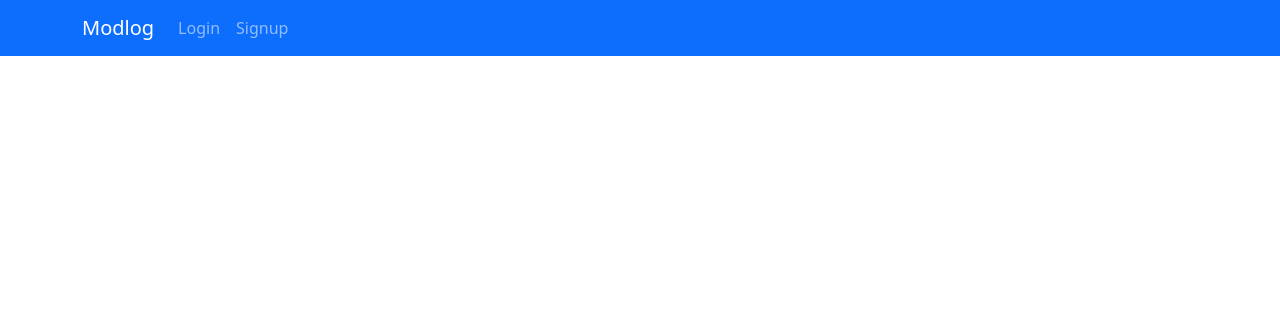
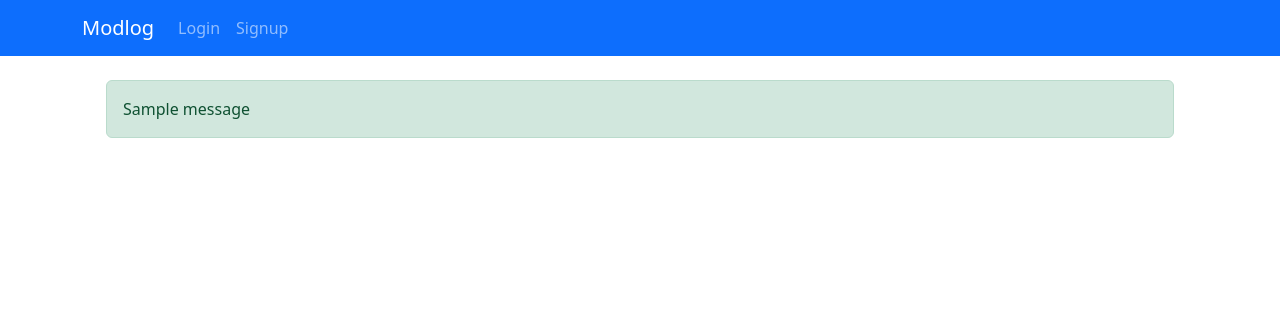
Before and after one commit to jsim94/autolog, a Flask app: template app/templates/site_base.html in a window 1280 px wide. Shown: the top 316 px of the page. Run offline with Flask 2, Linux system fonts and the light colour scheme; the template is opened without the code that fills it, so the values that code supplies are empty; tables that the repository leaves empty hold one stand-in row (values such as "Sample post"); one stand-in notice (Sample message) is shown.

Commit message:
added flashed messages to site-base

```diff
--- a/app/templates/site_base.html
+++ b/app/templates/site_base.html
@@ -37,6 +37,9 @@
 
 <main class="container min-vh-100 bg-white" style="padding-top: 80px;">
   <div class="mx-2 mx-lg-4">
+    {% for category, message in get_flashed_messages(with_categories=True) %}
+    <div class="alert alert-{{ category }}">{{ message }}</div>
+    {% endfor %}
     {% block subcontent %}
     {% endblock %}
   </div>
```
